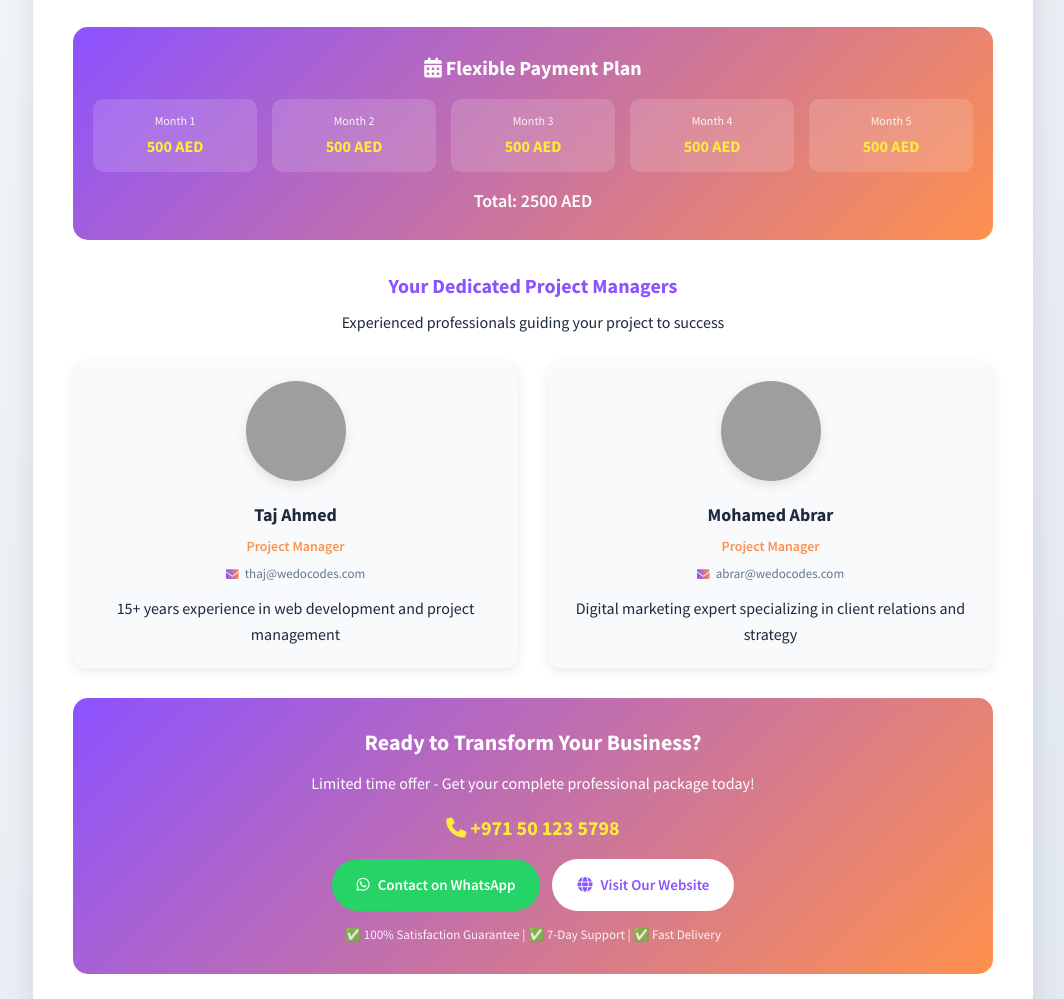
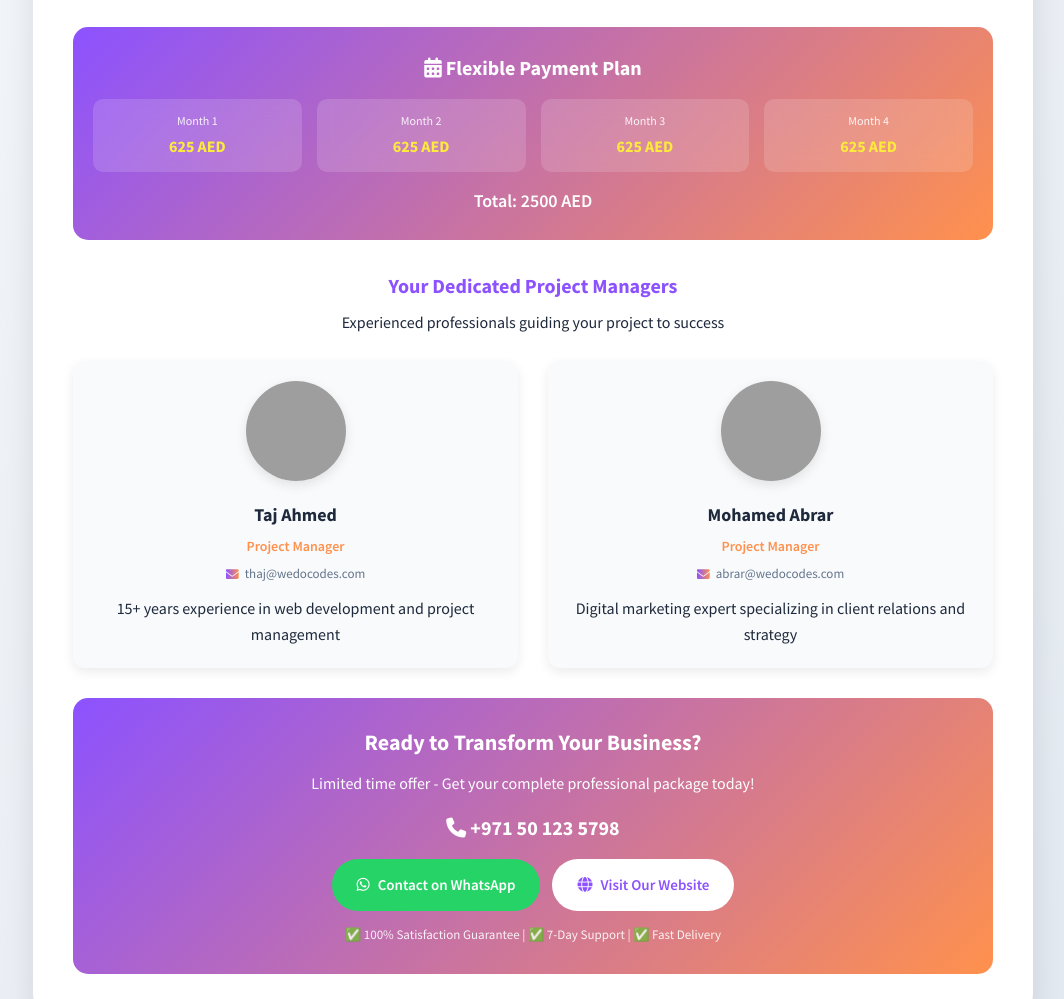
Before and after one commit to wedocode-uae/website-design-proposal, a plain HTML site: page index.html in a window 1280 px wide. Shown: the part 1044-2043 px from the top of the page, without its empty margins (107-1171 px from the left). Drawn offline with Linux system fonts and the light colour scheme; grey boxes are pictures that could not be loaded.

Commit message:
Update index.html

```diff
--- a/index.html
+++ b/index.html
@@ -329,7 +329,7 @@
             font-size: 20px;
             font-weight: 700;
             margin: 15px 0;
-            color: #ffeb3b;
+            color: white; /* Changed from #ffeb3b to white */
         }
 
         .buttons {
@@ -454,7 +454,7 @@
             }
 
             .payment-schedule {
-                grid-template-columns: repeat(5, 1fr);
+                grid-template-columns: repeat(4, 1fr); /* Changed from 5 to 4 */
                 gap: 15px;
             }
 
@@ -487,7 +487,7 @@
             </div>
 
             <div class="payment-plan">
-                <i class="fas fa-credit-card"></i> Easy Payment: <strong>500 AED × 5 Months</strong>
+                <i class="fas fa-credit-card"></i> Easy Payment: <strong>625 AED × 4 Months</strong>
             </div>
         </div>
 
@@ -555,23 +555,19 @@
                 <div class="payment-schedule">
                     <div class="payment-month">
                         <div class="month">Month 1</div>
-                        <div class="amount">500 AED</div>
+                        <div class="amount">625 AED</div>
                     </div>
                     <div class="payment-month">
                         <div class="month">Month 2</div>
-                        <div class="amount">500 AED</div>
+                        <div class="amount">625 AED</div>
                     </div>
                     <div class="payment-month">
                         <div class="month">Month 3</div>
-                        <div class="amount">500 AED</div>
+                        <div class="amount">625 AED</div>
                     </div>
                     <div class="payment-month">
                         <div class="month">Month 4</div>
-                        <div class="amount">500 AED</div>
-                    </div>
-                    <div class="payment-month">
-                        <div class="month">Month 5</div>
-                        <div class="amount">500 AED</div>
+                        <div class="amount">625 AED</div>
                     </div>
                 </div>
                 <div class="total-amount">Total: 2500 AED</div>
@@ -619,7 +615,7 @@
                 </div>
 
                 <div class="buttons">
-                    <a href="https://wa.me/00971501235798?text=Hi%20WeDoCodes!%20I'm%20interested%20in%20the%20AED%202500%20business%20package%20with%20500x5%20payment%20plan."
+                    <a href="https://wa.me/00971501235798?text=Hi%20WeDoCodes!%20I'm%20interested%20in%20the%20AED%202500%20business%20package%20with%20625x4%20payment%20plan."
                        class="btn btn-whatsapp" target="_blank">
                         <i class="fab fa-whatsapp"></i> Contact on WhatsApp
                     </a>
```
